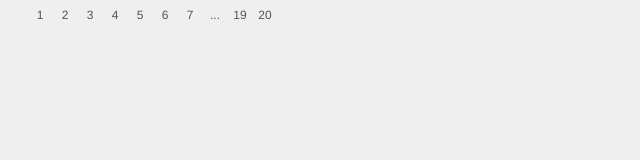
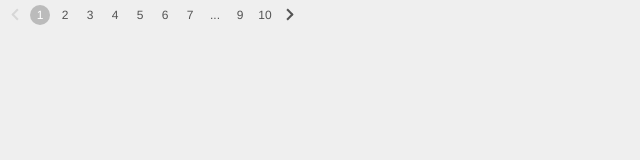
Before and after one commit to linjinghui/web-base-ui, a Vue app: page /#/demoPagebar in a window 1280 px wide. Shown: the top 160 px of the page, without its empty margins (0-640 px from the left). Built offline with nearby package versions, Linux system fonts and the light colour scheme; what vue-resource would draw is missing.

Commit message:
实现分页模块功能

```diff
--- a/example/demo_pagebar.vue
+++ b/example/demo_pagebar.vue
@@ -1,6 +1,6 @@
 <template>
   <div>
-    <cmp-pagebar></cmp-pagebar>
+    <cmp-pagebar v-bind="option" @callback="callback"></cmp-pagebar>
   </div>
 </template>
 
@@ -9,19 +9,27 @@ import {Pagebar} from '../packages/index.js';
 
 export default {
   name: 'demoPagebar',
+  components: {
+    'cmpPagebar': Pagebar
+  },
   data: function () {
     return {
-      show: false
+      option: {
+        // 当期页
+        index: 1,
+        // 总页数
+        totalPage: 10
+      }
     };
-  },
-  components: {
-    'cmpPagebar': Pagebar
   },
   watch: {
     //
   },
   methods: {
-    //
+    callback: function (data) {
+      console.log('=========callback======');
+      console.log(data);
+    }
   }
 };
 </script>
--- a/packages/pagebar/src/main.vue
+++ b/packages/pagebar/src/main.vue
@@ -1,6 +1,8 @@
 <template>
   <div class="pagebar-wrapper" v-if="totalPage > 0">
-    <span class="cmpIconfont icon-left" :disabled="active === 1" @click="goIndex('prev')"></span>
+    <span :disabled="active === 1" @click="goIndex('prev')">
+      <i class="cicon-arrow-left"></i>
+    </span>
     <template v-for="i in arr">
       <span v-if="typeof i==='object'" @click="showIpt(i)">
         <template v-if="i.type === 1">
@@ -12,7 +14,9 @@
       </span>
       <span v-else :class="{'active': i === active}" @click="goIndex(i)">{{i}}</span>
     </template>
-    <span class="cmpIconfont icon-right" :disabled="active === totalPage" @click="goIndex('next')"></span>
+    <span :disabled="active === totalPage" @click="goIndex('next')">
+      <i class="cicon-arrow-right"></i>
+    </span>
   </div>
 </template>
 
@@ -25,7 +29,7 @@
         display2: false,
         value1: '',
         value2: '',
-        active: this.index
+        active: 0
       };
     },
     props: {
@@ -39,7 +43,7 @@
         default: 0
       },
       'totalPage': {
-        default: 20
+        default: 0
       }
     },
     mounted: function () {
@@ -124,9 +128,7 @@
         if (isNaN(val1) || val1 < 1 || val1 > this.totalPage || (val1 + '').indexOf('.') >= 0) {
           this.active = 1;
         }
-        console.log('=========watch active======');
-        console.log(val1);
-        this.$emit('click', this.active);
+        this.$emit('callback', this.active);
       }
     },
     methods: {
@@ -173,23 +175,42 @@
 
 <style scoped lang="scss">
   .pagebar-wrapper {
-    float: left;font-size: 12px;color: #535353;padding-top: 5px;padding-bottom: 5px;user-select: none;
+    float: left;
+    padding-top: 5px;
+    padding-bottom: 5px;
+    font-size: 12px;
+    color: #535353;
+    user-select: none;
 
     [disabled] {
-      cursor: text;color: #ccc;
+      cursor: text;
+      color: #ccc;
     }
 
-    .cmpIconfont {
+    [class^="cicon-arrow"] {
       font-size: 14px;
+      vertical-align: -3px;
     }
 
     span {
-      position: relative;display: inline-block;margin-left: 5px;width: 20px;height: 20px;line-height: 20px;text-align: center;vertical-align: middle;cursor: pointer;
+      position: relative;
+      display: inline-block;
+      margin-left: 5px;
+      width: 20px;
+      height: 20px;
+      line-height: 20px;
+      text-align: center;
+      vertical-align: middle;
+      cursor: pointer;
 
       input {
-        // display: none;
-        position: absolute;left: 0;top: 0;
-        width: 100%;height: 100%;padding: 0;text-align: center;
+        position: absolute;
+        left: 0;
+        top: 0;
+        width: 100%;
+        height: 100%;
+        padding: 0;
+        text-align: center;
       }
     }
 
@@ -197,8 +218,14 @@
       margin-right: 5px;
     }
 
+    span:last-of-type > .cicon-arrow-right {
+      vertical-align: -2px;
+    }
+
     span.active {
-      border-radius: 50%;color: #fff;background-color: #bbb;
+      border-radius: 50%;
+      color: #fff;
+      background-color: #bbb;
     }
   }
 </style>
```
